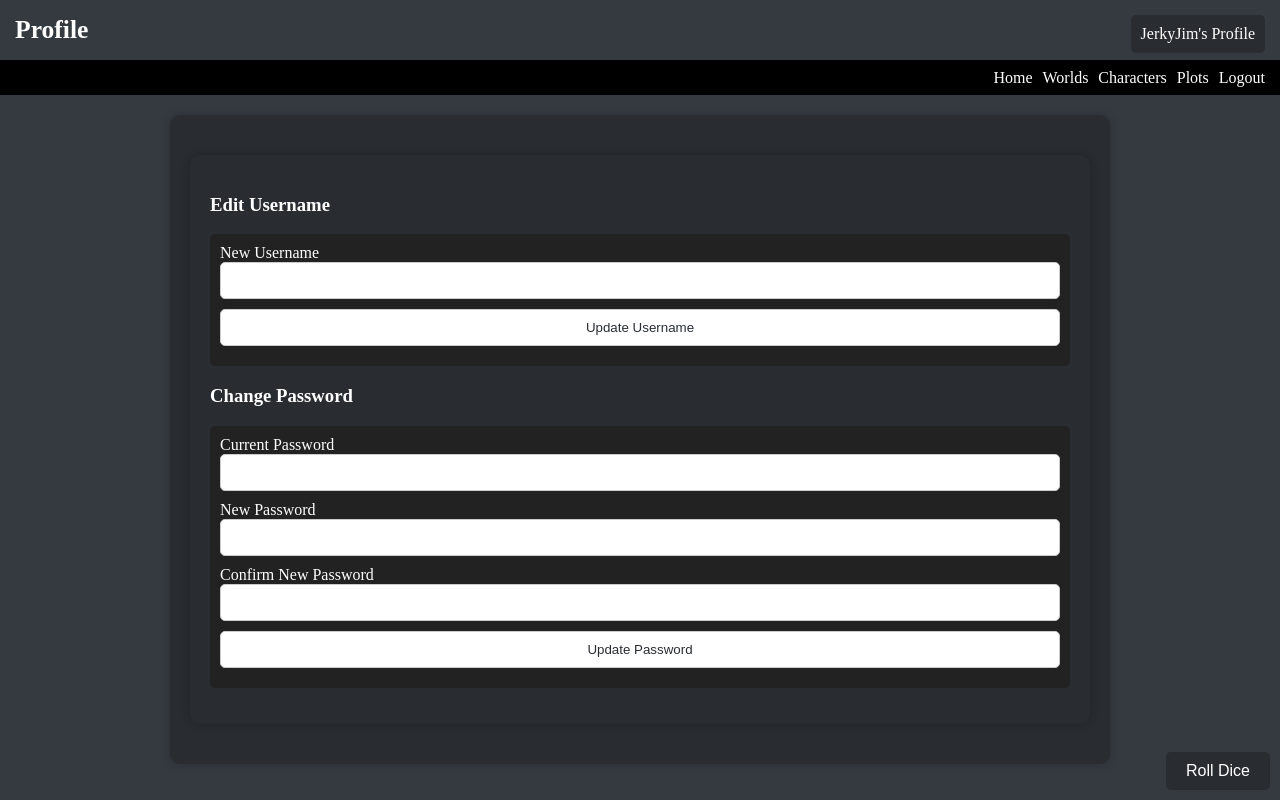
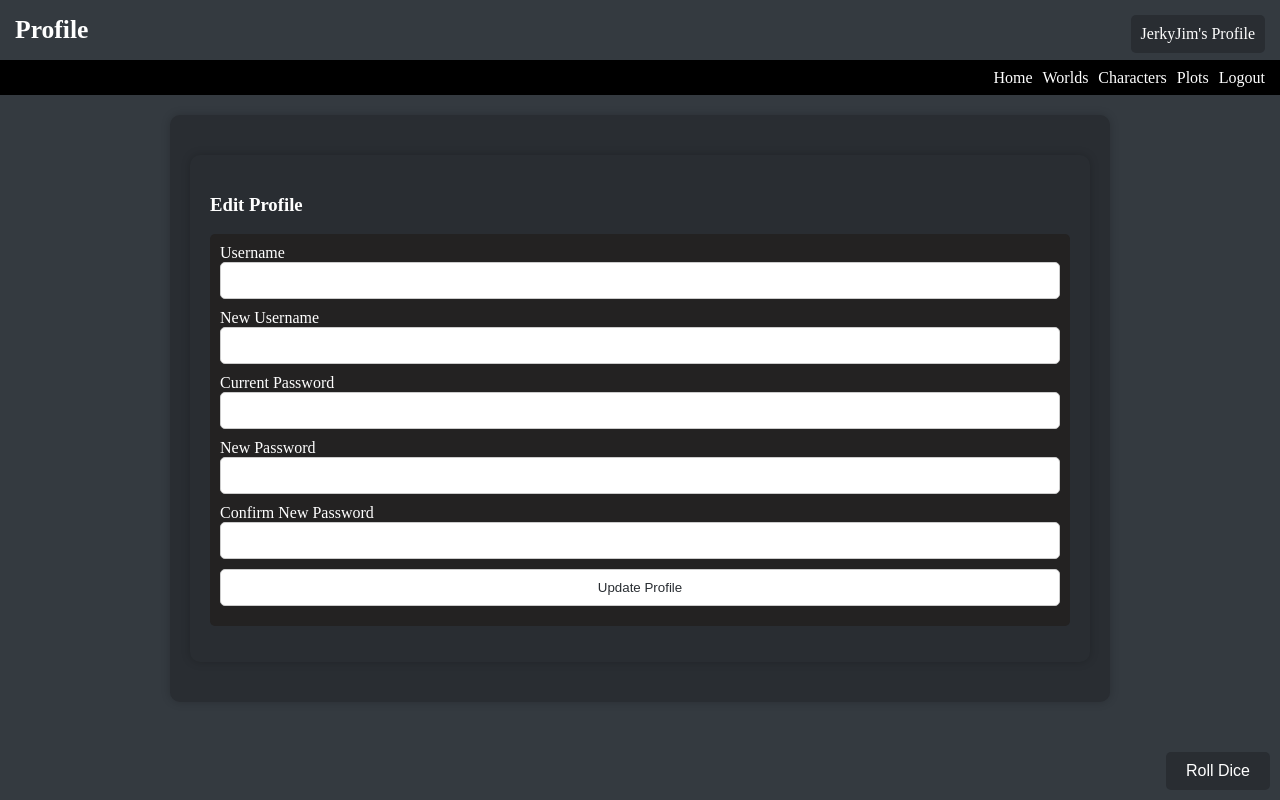
Before and after one commit to SeraphDH/capstone-WIP-, a Flask app: page /profile in a window 1280 px wide. Run offline with Flask 3, Linux system fonts and the light colour scheme; a user stored in the database is signed in; parts of the project's set-up code (start-up, migrations or seed data) failed here and were passed over.

Commit message:
Add files via upload

```diff
--- a/app.py
+++ b/app.py
@@ -186,30 +186,32 @@ def random_name():
 
 
 @app.route('/add_character/', methods=['POST'])
-@app.route('/add_character/<int:world_id>', methods=['POST'])
 @login_required
-def add_character(world_id=None):
+def add_character():
     if request.method == 'POST':
         new_character_name = request.form.get('new_character_name')
         new_character_description = request.form.get('new_character_description')
+        world_id = request.form.get("world_id")
 
         if current_user.is_authenticated:
             new_character = Character(
                 name=new_character_name,
                 description=new_character_description,
-                world_id=world_id if world_id is not None else None,
+                world_id=world_id if world_id else None,
                 user_id=current_user.id
             )
-
+            print(world_id if world_id else None)
+            print(world_id)
             db.session.add(new_character)
             try:
                 db.session.commit()
                 flash('Character successfully added!', 'success')
-            except IntegrityError:
+            except IntegrityError as ie:
+                print(ie)
                 db.session.rollback()
                 flash('Error adding character. Please try again.', 'error')
 
-            if world_id is not None:
+            if world_id:
                 return redirect(url_for('world_detail', world_id=world_id))
             else:
                 return redirect(url_for('character_list'))
@@ -246,10 +248,11 @@ def remove_character(character_id):
 def character_list():
     characters = Character.query.all()
     name = request.args.get('name')
+    worlds = World.query.all()
     if name:
-        return render_template('character_list.html', characters=characters, races=races, name=name)
+        return render_template('character_list.html', characters=characters, races=races, name=name, worlds = worlds)
     else:
-        return render_template('character_list.html', characters=characters, races=races)
+        return render_template('character_list.html', characters=characters, races=races, worlds = worlds)
 
 @app.route('/edit_character/<int:character_id>', methods=['GET', 'POST'])
 @login_required
@@ -296,15 +299,29 @@ def update_plot_data(world_id):
 
     if request.method == 'POST':
         main_quest = request.form.get('main_quests')
+        if main_quest:
+            world.main_quests = main_quest
 
-        plot_data = PlotData.query.filter_by(world_id=world.id).first()
+        side_quest = request.form.get('side_quests')
+        if side_quest:
+            world.side_quests = side_quest
 
-        if plot_data:
-            plot_data.main_quests = main_quest
-        else:
-            plot_data = PlotData(main_quests=main_quest, world=world)
+        plot_hook = request.form.get('plot_hooks')
+        if plot_hook:
+            world.plot_hooks = plot_hook
 
-        db.session.add(plot_data)
+        character_quest = request.form.get('character_quests')
+        if character_quest:
+            world.character_quests = character_quest
+
+        fun_twist = request.form.get('fun_twists')
+        if fun_twist:
+            world.fun_twists = fun_twist
+
+        big_bad_evil_guy = request.form.get('big_bad_evil_guys')
+        if big_bad_evil_guy:
+            world.big_bad_evil_guys = big_bad_evil_guy
+
         db.session.commit()
 
         return redirect(url_for('plots', world_id=world_id))
@@ -342,13 +359,13 @@ def register():
 @app.route('/profile', methods=['GET', 'POST'])
 @login_required
 def profile():
-    edit_profile_form = EditProfileForm()
-    change_password_form = ChangePasswordForm()
-
+    change_profile_form = ChangeProfileForm()
+    print("TEST")
     if request.method == 'POST':
-        if 'edit_profile' in request.form:
-            if edit_profile_form.validate_on_submit():
-                new_username = edit_profile_form.new_username.data
+        if change_profile_form.validate_on_submit():
+            new_username = change_profile_form.new_username.data
+            print(new_username)
+            if new_username:
                 current_user.username = new_username
                 try:
                     db.session.commit()
@@ -359,13 +376,11 @@ def profile():
                     print('Error updating username. Please choose another.')
                     flash('Error updating username. Please choose another.', 'error')
 
-        elif 'change_password' in request.form:
-            if change_password_form.validate_on_submit():
-                # Update password
-                current_password = change_password_form.current_password.data
-                new_password = change_password_form.new_password.data
-                confirm_new_password = change_password_form.confirm_new_password.data
+            current_password = change_profile_form.current_password.data
+            new_password = change_profile_form.new_password.data
+            confirm_new_password = change_profile_form.confirm_new_password.data
 
+            if current_password:
                 if current_user.check_password(current_password):
                     if new_password == confirm_new_password:
                         current_user.set_password(new_password)
@@ -376,7 +391,7 @@ def profile():
                 else:
                     flash('Current password is incorrect.', 'error')
 
-    return render_template('profile.html', edit_profile_form=edit_profile_form, change_password_form=change_password_form)
+    return render_template('profile.html', change_profile_form=change_profile_form)
 
 @app.route('/delete_account', methods=['POST'])
 @login_required
--- a/forms.py
+++ b/forms.py
@@ -1,6 +1,6 @@
 from flask_wtf import FlaskForm
 from wtforms import StringField, PasswordField, SubmitField, TextAreaField
-from wtforms.validators import DataRequired, Length, EqualTo, ValidationError
+from wtforms.validators import DataRequired, Length, EqualTo, ValidationError, Optional
 from flask_login import current_user
 
 class RegistrationForm(FlaskForm):
@@ -9,15 +9,13 @@ class RegistrationForm(FlaskForm):
     confirm_password = PasswordField('Confirm Password', validators=[DataRequired(), EqualTo('password')])
     submit = SubmitField('Register')
 
-class EditProfileForm(FlaskForm):
-    new_username = StringField('New Username', validators=[DataRequired(), Length(min=2, max=20)])
-    submit = SubmitField('Update Username')
-
-class ChangePasswordForm(FlaskForm):
-    current_password = PasswordField('Current Password', validators=[DataRequired()])
-    new_password = PasswordField('New Password', validators=[DataRequired(), Length(min=6)])
-    confirm_new_password = PasswordField('Confirm New Password', validators=[DataRequired(), EqualTo('new_password')])
-    submit = SubmitField('Update Password')
+class ChangeProfileForm(FlaskForm):
+    current_password = PasswordField('Current Password', validators=[Optional()])
+    new_password = PasswordField('New Password', validators=[Length(min=6), Optional()])
+    confirm_new_password = PasswordField('Confirm New Password', validators=[EqualTo('new_password'), Optional()])
+    submit = SubmitField('Update Profile')
+    current_user = StringField('Username', [Optional()])
+    new_username = StringField('New Username', validators=[Length(min=2, max=20), Optional()])
 
     def validate_current_password(self, field):
         if not current_user.check_password(field.data):
--- a/random_names.py
+++ b/random_names.py
@@ -1,11 +1,5 @@
 from flask import Flask, render_template, request, redirect, url_for, flash, abort
-from flask_sqlalchemy import SQLAlchemy
-from sqlalchemy.exc import IntegrityError
-from flask_login import LoginManager, login_user, login_required, logout_user, current_user
-from flask_bcrypt import Bcrypt
 from datetime import datetime, timedelta
-from models import db, World, Character, User
-from forms import RegistrationForm, EditProfileForm, ChangePasswordForm
 import json, random
 
 app = Flask(__name__)
--- a/static/css/style.css
+++ b/static/css/style.css
@@ -223,7 +224,7 @@ h1 {
     font-size: 1.1em;
 }
 
-.edit-form, .random-name-button, .add-character-form button, .add-world-form button, .remove-button {
+.edit-form, .random-name-button, .add-character-form button, .add-world-form button, .remove-button, .select_world_form button {
     background-color: #232222;
     color: #fff;
     border: none;
--- a/templates/profile.html
+++ b/templates/profile.html
@@ -4,24 +4,20 @@
 
 {% block content %}
 <div class="container">
-    <h3>Edit Username</h3>
+    <h3>Edit Profile</h3>
     <form method="post" action="{{ url_for('profile') }}" class="edit-form">
-        {{ edit_profile_form.hidden_tag() }}
-        {{ edit_profile_form.new_username.label }}
-        {{ edit_profile_form.new_username(class="form-control") }}
-        {{ edit_profile_form.submit(class="add-character-form-button") }}
-    </form>
-
-    <h3>Change Password</h3>
-    <form method="post" action="{{ url_for('profile') }}" class="edit-form">
-        {{ change_password_form.hidden_tag() }}
-        {{ change_password_form.current_password.label }}
-        {{ change_password_form.current_password(class="form-control") }}
-        {{ change_password_form.new_password.label }}
-        {{ change_password_form.new_password(class="form-control") }}
-        {{ change_password_form.confirm_new_password.label }}
-        {{ change_password_form.confirm_new_password(class="form-control") }}
-        {{ change_password_form.submit(class="add-character-form-button") }}
+        {{ change_profile_form.current_user.label}}
+        {{ change_profile_form.current_user(class="form-control") }}
+        {{ change_profile_form.new_username.label}}
+        {{ change_profile_form.new_username(class="form-control") }}
+        {{ change_profile_form.hidden_tag() }}
+        {{ change_profile_form.current_password.label }}
+        {{ change_profile_form.current_password(class="form-control") }}
+        {{ change_profile_form.new_password.label }}
+        {{ change_profile_form.new_password(class="form-control") }}
+        {{ change_profile_form.confirm_new_password.label }}
+        {{ change_profile_form.confirm_new_password(class="form-control") }}
+        {{ change_profile_form.submit(class="add-character-form-button") }}
     </form>
 </div>
 
```
Also changed, not shown: other parts of static/css/style.css (+47 -2 lines), models.py (+7 -16 lines), static/js/toggleEdit.js (added, +15 -0 lines), templates/character_detail.html (+7 -7 lines), templates/character_list.html (+16 -20 lines), templates/plots.html (+49 -4 lines), templates/world_detail.html (+5 -5 lines), instance/site.db.
